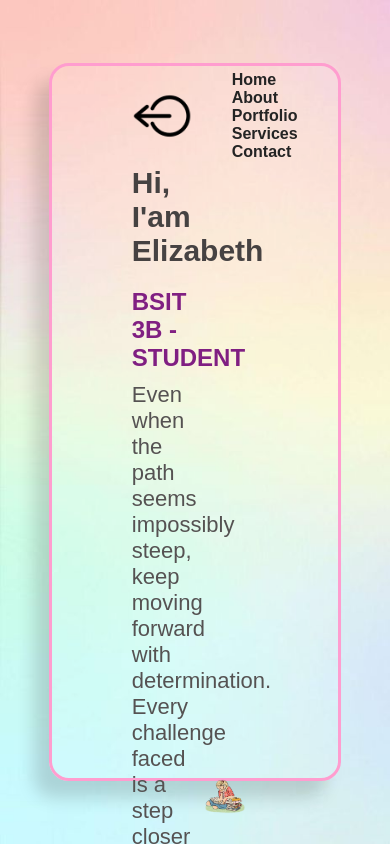
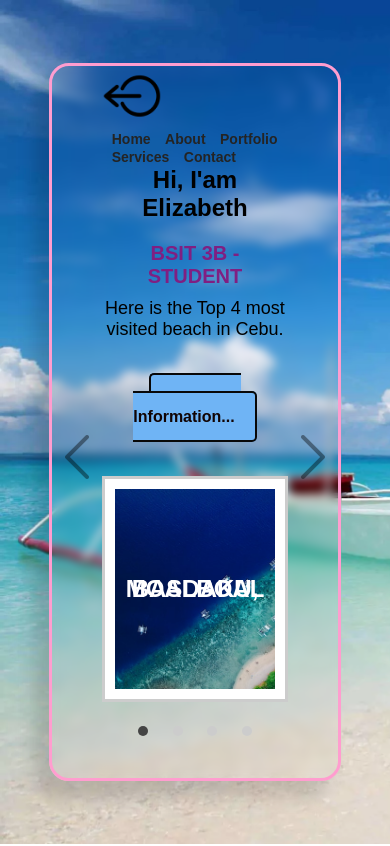
Before and after one commit to Elayy14/lovelove, a plain HTML site: page index.html in a window 390 px wide. Shown: the top 846 px of the page. Drawn offline with Linux system fonts and the light colour scheme.

Commit message:
updated file

```diff
--- a/index.html
+++ b/index.html
@@ -31,15 +31,62 @@
                 <div class="div-text">
                     <h1>Hi, <span>I'am Elizabeth</span></h1>
                     <h4>BSIT 3B - STUDENT</h4>
-                    <p> Even when the path seems impossibly steep, keep moving forward with determination. Every challenge faced is a step closer to growth and success. Remember, the light at the end of the tunnel shines brightest after the darkest moments. </p>
-                        <a href="#" class="btn">My Works</a>
+                    <p> Here is the Top 4 most visited beach in Cebu. </p>
+                        <a href="https://guidetothephilippines.ph/articles/islands-and-beaches/cebu-top-beaches" class="btn">For more Information...</a>
                 </div>
 
-                <div class="div-img">
-                    <img src="img/Untitled_design-removebg-preview.png" alt="">
-                </div>
-            </div>
-        </div>
+                <div id="slider">
+                    <input type="radio" name="slider" id="slide1" checked>
+                    <input type="radio" name="slider" id="slide2">
+                    <input type="radio" name="slider" id="slide3">
+                    <input type="radio" name="slider" id="slide4">
+                    <input type="radio" name="slider" id="slide5">
+                    <input type="radio" name="slider" id="slide6">
+
+                    <div id="slides">
+                       <div id="overflow">
+                          <div class="inner">
+                             <div class="slide slide_1">
+                                <div class="slide-content">
+                                   <h2>Basdaku, Moalboal</h2>
+
+                                </div>
+                             </div>
+                             <div class="slide slide_2">
+                                <div class="slide-content">
+                                   <h2>Caohagan Beach in Mactan</h2>
+
+                                </div>
+                             </div>
+                             <div class="slide slide_3">
+                                <div class="slide-content">
+                                   <h2>Bounty Beach, Malapascua Island</h2>
+
+                                </div>
+                             </div>
+                             <div class="slide slide_4">
+                                <div class="slide-content">
+                                   <h2>Pescador Island, Moalboal</h2>
+                                </div>
+                             </div>
+                          </div>
+                       </div>
+                    </div>
+
+                    <div id="controls">
+                       <label for="slide1"></label>
+                       <label for="slide2"></label>
+                       <label for="slide3"></label>
+                       <label for="slide4"></label>
+                    </div>
+
+                    <div id="bullets">
+                       <label for="slide1"></label>
+                       <label for="slide2"></label>
+                       <label for="slide3"></label>
+                       <label for="slide4"></label>
+                    </div>
+                 </div>
     </div>
 </body>
 </html>
--- a/style.css
+++ b/style.css
@@ -1,32 +1,32 @@
-*{
+* {
    padding: 0;
    margin: 0;
    box-sizing: border-box;
    font-family: sans-serif;
    text-decoration: none;
 }
-.contanier{
+.contanier {
    width: 100%;
    height: 100vh;
-    background: url(img/bg.jpg);
+   background: url(img/barko.png);
    display: flex;
    justify-content: center;
    align-items: center;
    background-size: cover;
 }
-
-.contanier .hero{
+.contanier .hero {
    position: relative;
    z-index: 10;
    height: 85vh;
    width: 75%;
-    background: rgba(255, 255, 255, 0.1);
+   backdrop-filter: blur(5px);
+   -webkit-backdrop-filter: blur(5px);
    border: 3px solid #ff9dcf;
    border-radius: 20px;
    box-shadow: -15px 17px 17px rgba(10, 10, 10, 0.15);
-    padding: 0 40px 0 80px;
+   padding: 0 50px 0 50px;
 }
-.hero nav{
+.hero nav {
    display: flex;
    justify-content: space-between;
    align-items: center;
@@ -34,7 +34,7 @@
    width: 100%;
    font-weight: bold;
 }
-.hero nav .logo{
+.hero nav .logo {
    padding-top: -10px;
    height: 60px;
    width: 60px;
@@ -45,51 +45,218 @@
    text-transform: capitalize;
    transition: 0.3s;
 }
-.hero nav .nav-links a:hover{
+.hero nav .nav-links a:hover {
    color: #ffffff;
 }
-.hero .content{
+.content {
+   /* padding-top: 50px; */
+   gap: 50px;
    display: flex;
    justify-content: space-between;
    align-items: center;
    padding-right: 50px;
 }
-.hero .content .div-text{
+.hero .content .div-text {
    width: 40%;
 }
-.hero .content .div-text h1{
+.hero .content .div-text h1 {
    margin-bottom: 20px;
    font-size: 30px;
-    color: #464242;
+   color: #000000;
 }
-.hero .content .div-text h4{
+.hero .content .div-text h4 {
    color: #801f82;
    font-size: 24px;
    margin-bottom: 10px;
 }
-.hero .content .div-text p{
-    color: #555252;
+.hero .content .div-text p {
+   color: #000000;
    margin-bottom: 50px;
    font-size: 22px;
 }
-.hero .content .div-text .btn{
+.hero .content .div-text .btn {
    padding: 15px 20px;
-    background-color: #801f82;
-    border: 2px solid #801f82;
-    color: #fff;
+   background-color: #6fb4f5;
+   border: 2px solid #080808;
+   color: #110404;
    border-radius: 5px;
    font-weight: bold;
 }
-.hero .content .div-text .btn:hover{
-    color: #801f82;
+.hero .content .div-text .btn:hover {
+   color: #222146;
    transition: 0.3s;
    background-color: transparent;
 }
-
-.hero .content .div-img{
+/* .hero .content {
    width: 40%;
 }
-.hero .content .div-img img{
+.hero .content {
    padding-top: 20pxL;
    width: 100%;
+} */
+.slide-content h2 {
+  position: relative;
+  text-transform: uppercase;
+  font-weight: 900;
 }
+#slider {
+   margin: 0 auto;
+   width: 800px;
+   max-width: 100%;
+   text-align: center;
+}
+#slider input[type=radio] {
+   display: none;
+}
+#slider label {
+   /* cursor:pointer; */
+   text-decoration: none;
+}
+#slides {
+   padding: 10px;
+   border: 3px solid #ccc;
+   background: #fff;
+   position: relative;
+   z-index: 1;
+}
+#overflow {
+   width: 100%;
+   overflow: hidden;
+}
+#slide1:checked ~ #slides .inner {
+   margin-left: 0;
+}
+#slide2:checked ~ #slides .inner {
+   margin-left: -100%;
+}
+#slide3:checked ~ #slides .inner {
+   margin-left: -200%;
+}
+#slide4:checked ~ #slides .inner {
+   margin-left: -300%;
+}
+#slides .inner {
+   transition: margin-left 800ms cubic-bezier(0.770, 0.000, 0.175, 1.000);
+   width: 400%;
+   line-height: 0;
+   height: 300px;
+}
+#slides .slide {
+   width: 25%;
+   float: left;
+   display: flex;
+   justify-content: center;
+   align-items: center;
+   height: 500px;
+   color: #fff;
+}
+#slides .slide_1 {
+   background: url(img/basdaku-moalboal.png);
+   background-size: cover;
+}
+#slides .slide_2 {
+   background: url(img/Caohagan-Island-Cebu-Tours.png);
+   background-size: cover;
+}
+#slides .slide_3 {
+   background: url(img/malapascua.png);
+}
+#slides .slide_4 {
+   background: url(img/best-15-beaches-in-cebu-philippines-12.png);
+   background-size: cover;
+}
+#controls {
+   margin: -180px 0 0 0;
+   width: 100%;
+   height: 100px;
+   z-index: 3;
+   position: relative;
+}
+#controls label {
+   transition: opacity 0.2s ease-out;
+   display: none;
+   width: 50px;
+   height: 50px;
+   opacity: .4;
+}
+#controls label:hover {
+   opacity: 1;
+}
+#slide1:checked ~ #controls label:nth-child(2),
+#slide2:checked ~ #controls label:nth-child(3),
+#slide3:checked ~ #controls label:nth-child(4),
+#slide4:checked ~ #controls label:nth-child(1) {
+   background: url(img/icons8-right-arrow-50.png) no-repeat;
+   float: right;
+   margin: -90px -50px 0 0;
+   display: block;
+}
+#slide1:checked ~ #controls label:nth-last-child(2),
+#slide2:checked ~ #controls label:nth-last-child(3),
+#slide3:checked ~ #controls label:nth-last-child(4),
+#slide4:checked ~ #controls label:nth-last-child(1) {
+   background: url(img/icons8-left-arrow-50.png) no-repeat;
+   float: left;
+   margin: -90px 0 0 -50px;
+   display: block;
+}
+#bullets {
+   margin: 100px 0 0;
+   text-align: center;
+}
+#bullets label {
+   display: inline-block;
+   width: 10px;
+   height: 10px;
+   border-radius: 100%;
+   background: #ccc;
+   margin: 0 10px;
+}
+#slide1:checked ~ #bullets label:nth-child(1),
+#slide2:checked ~ #bullets label:nth-child(2),
+#slide3:checked ~ #bullets label:nth-child(3),
+#slide4:checked ~ #bullets label:nth-child(4) {
+   background: #444;
+}
+
+/* Responsive Styles Using Media Queries */
+@media (max-width: 1200px) {
+   .hero .content {
+       flex-direction: column;
+       padding: 0;
+   }
+   .hero .content .div-text {
+       width: 100%;
+       text-align: center;
+   }
+}
+@media (max-width: 768px) {
+   .hero .content .div-text h1 {
+       font-size: 24px;
+   }
+   .hero .content .div-text h4 {
+       font-size: 20px;
+   }
+   .hero .content .div-text p {
+       font-size: 18px;
+   }
+   #slides .inner {
+       height: 200px;
+   }
+   #slides .slide {
+       height: 200px;
+   }
+}
+@media (max-width: 576px) {
+   .hero nav {
+       flex-direction: column;
+       align-items: flex-start;
+   }
+   .hero nav .nav-links a {
+       margin-left: 10px;
+       font-size: 14px;
+   }
+   #slides {
+       max-width: 100%;
+   }
+}
```
Also changed, not shown: img/Caohagan-Island-Cebu-Tours.png (added), img/barko.png (added), img/basdaku-moalboal.png (added), img/best-15-beaches-in-cebu-philippines-12.png (added), img/bg.jpg (deleted), img/icons8-left-arrow-50.png (added), img/icons8-right-arrow-50.png (added), img/malapascua.png (added), img/moklo.png (added). Lines whose indentation alone changed are shown as unchanged.
